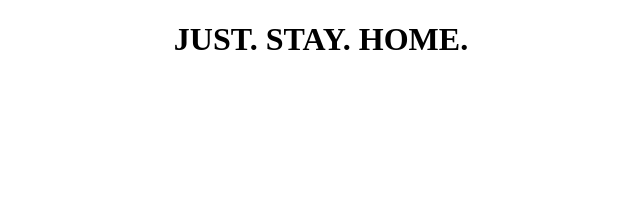
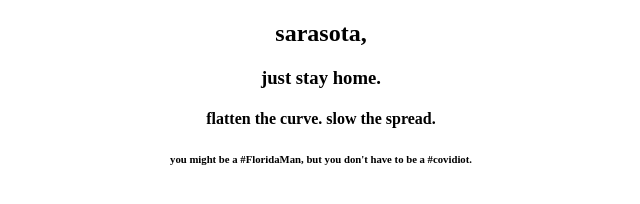
Before and after one commit to stayhomesarasota/stayhome.github.io, a plain HTML site: page index.html in a window 1280 px wide. Shown: the whole page, without its empty margins (319-959 px from the left). Drawn offline with Linux system fonts and the light colour scheme.

Commit message:
Update index.html

```diff
--- a/index.html
+++ b/index.html
@@ -1,11 +1,16 @@
 <!DOCTYPE html>
 <html>
-  <head>
-    <meta charset="utf-8">
-   </head>
-   <body>
+	<head>
+		<meta charset="UTF-8">
+		<title></title>
+	</head>
+	<body>
+		<article>
+			<h1 align="center">sarasota,</h1>
+			<h3 align="center">just stay home.</h3>
+			<h4 align="center">flatten the curve. slow the spread.</h4>
+			<h6 align="center">you might be a #FloridaMan, but you don't have to be a #covidiot.</h6>
+		</article>
 
-      <h1 align="center">JUST. STAY. HOME.</h1>
-
-   </body>
+	</body>
 </html>
```
